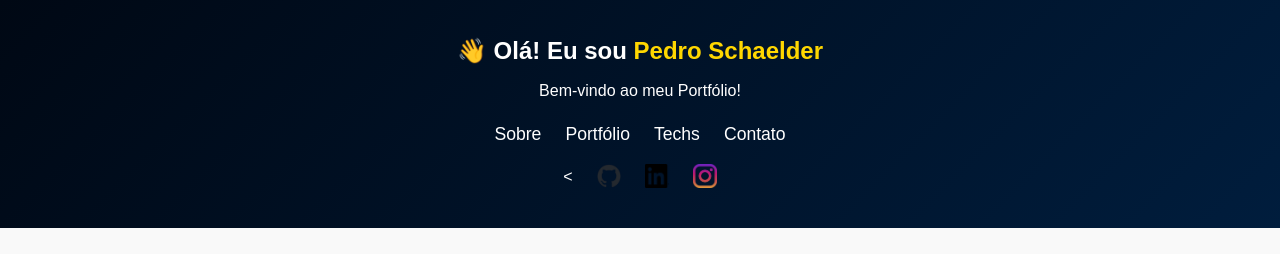
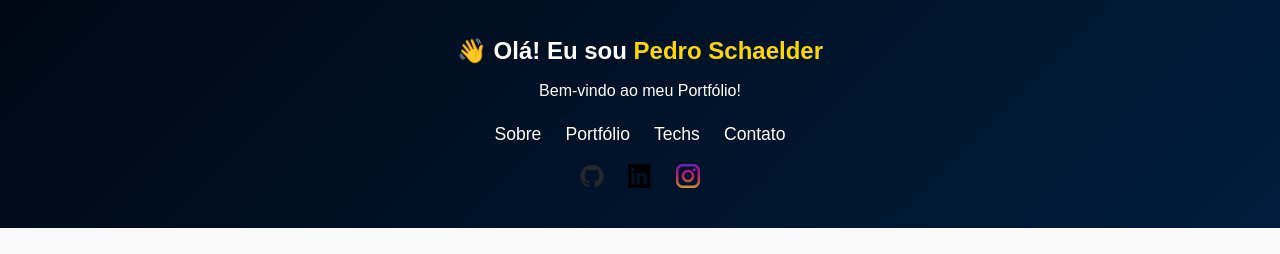
Before and after one commit to Pschaedler1/meu-site, a plain HTML site: page index.html in a window 1280 px wide. Shown: the top 254 px of the page. Drawn offline with nearby package versions, Linux system fonts and the light colour scheme.

Commit message:
Update index.html

```diff
--- a/index.html
+++ b/index.html
@@ -22,7 +22,7 @@
       <a href="#contato">Contato</a>
     </nav>
     <div class="socials">
-      <<a href="https://github.com/Pschaedler1" target="_blank">
+      <a href="https://github.com/Pschaedler1" target="_blank">
         <img src="imagens/github-mark.png" alt="GitHub">
       </a>
       <a href="https://www.linkedin.com/in/pedro-schaedler-8949b6362/" target="_blank">
```
